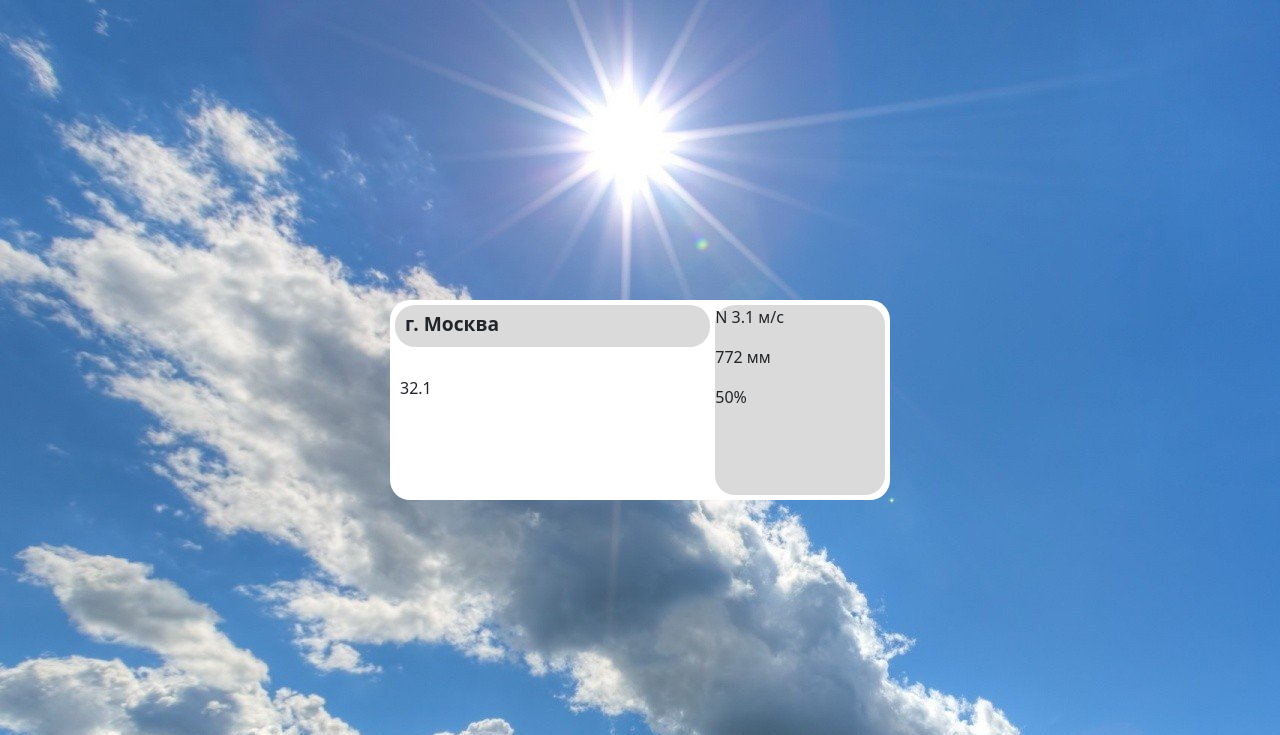
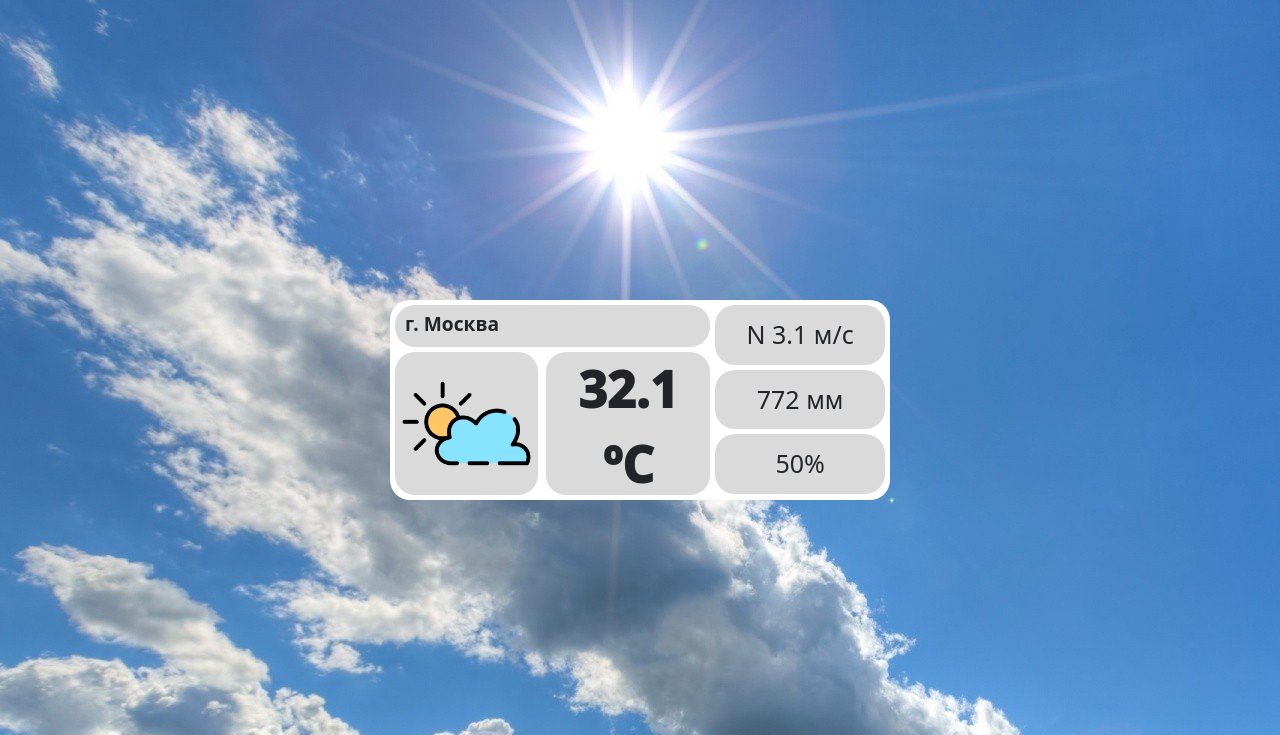
Before and after one commit to MaxBro12/WeatherApp, a Django app: page / in a window 1280 px wide. Shown: the top 735 px of the page. Run offline with Django 4.2, Linux system fonts and the light colour scheme.

Commit message:
html css already update

```diff
--- a/weather_app/main/views.py
+++ b/weather_app/main/views.py
@@ -9,9 +9,9 @@ def weather(request):
         'place': 'г. Москва',
         'temp': '32.1',
         'icon': '',
-        'wind': 'N 3.1 м/с',
-        'pressure': '772 мм',
-        'humidity': '50%'
+        'wind': 'N 3.1',
+        'pressure': '772',
+        'humidity': '50'
     }
     return render(request=request, template_name='main/index.html', context=test)
 
--- a/weather_app/static/css/style.css
+++ b/weather_app/static/css/style.css
@@ -45,9 +45,9 @@ div.adtinfo {
     margin-left: 0;
 
     border-radius: inherit;
-    border-width: 0px;
+    border-width: inherit;
 
-    background-color: rgb(218, 218, 218);
+    /* background-color: rgb(218, 218, 218); */
 
     display: inline-block;
 }
@@ -67,7 +67,60 @@ div.weather>p.place {
 }
 
 div.weather>div.icontemp {
+    margin-top: 5px;
+    padding: 0;
+    height: 65%;
+
+    border-radius: inherit;
+    border-width: inherit;
+
+    display: flex;
+}
+
+img {
+    width: 143px;
+    height: 143px;
+
+    border-radius: inherit;
+    border-width: inherit;
+    background-color: rgb(218, 218, 218);
+
+    display: inline-block;
+}
+
+p.temp {
+    width: 52%;
+    height: 143px;
+
+    margin: auto;
+    margin-right: 0;
+    /*padding: auto;*/
+
+    border-radius: inherit;
+    border-width: inherit;
+    background-color: rgb(218, 218, 218);
+
+    display: table-cell;
+
+    text-align: center;
+    vertical-align: middle;
+    justify-content: center;
+    align-items: center;
+
+    font-size: 50px;
+    font-weight: 1000;
+}
+
+div.adtinfo>p {
     margin: 0;
-    padding: 5px;
-    height: 65%;
+    margin-bottom: 5px;
+    padding: 11px;
+
+    border-radius: inherit;
+    border-width: inherit;
+    background-color: rgb(218, 218, 218);
+
+    font-size: 25px;
+    font-weight: 500;
+    text-align: center;
 }
--- a/weather_app/templates/base.html
+++ b/weather_app/templates/base.html
@@ -9,7 +9,9 @@
     <link href="https://cdn.jsdelivr.net/npm/bootstrap@5.3.1/dist/css/bootstrap.min.css" rel="stylesheet" integrity="sha384-4bw+/aepP/YC94hEpVNVgiZdgIC5+VKNBQNGCHeKRQN+PtmoHDEXuppvnDJzQIu9" crossorigin="anonymous">
 </head>
 <body>
-    {% block content %}
-    {% endblock %}
+    <div class="main">
+        {% block content %}
+        {% endblock %}
+    </div>
 </body>
 </html>
--- a/weather_app/templates/main/index.html
+++ b/weather_app/templates/main/index.html
@@ -1,18 +1,16 @@
 {% extends 'base.html' %}
 
 {% block content %}
-    <div class="main">
-        <div class="weather">
-            <p class="place">{{ place }}</p>
-            <div class="icontemp">
-                <img src="" alt="">
-                <p class="temp">{{ temp }}</p>
-            </div>
-        </div>
-        <div class="adtinfo">
-            <p class="wind">{{ wind }}</p>
-            <p class="pressure">{{ pressure }}</p>
-            <p class="humidity">{{ humidity }}</p>
+    <div class="weather">
+        <p class="place" title="Местоположение">{{ place }}</p>
+        <div class="icontemp">
+            <img src="../../static/images/test.png" alt="" class="icon">
+            <p class="temp" title="Температура">{{ temp }}  ºС</p>
         </div>
     </div>
+    <div class="adtinfo">
+        <p class="wind" title="Скорость ветра">{{ wind }} м/с</p>
+        <p class="pressure" title="Давление">{{ pressure }} мм</p>
+        <p class="humidity" title="Влажность">{{ humidity }}%</p>
+    </div>
 {% endblock %}
```
Also changed, not shown: weather_app/static/images/test.png (added).
